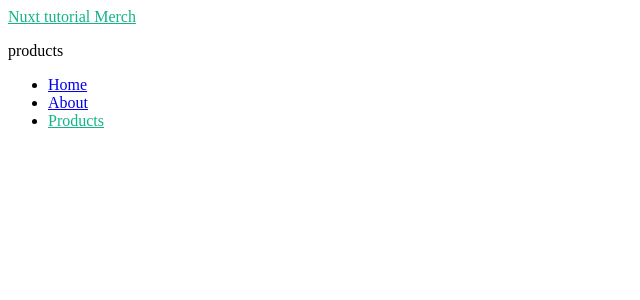
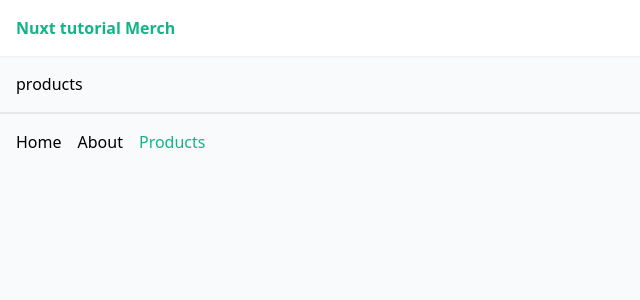
Before and after one commit to mkubincova/nuxt3-tutorial, a Nuxt app: page /products in a window 1280 px wide. Shown: the top 300 px of the page, without its empty margins (0-640 px from the left). Built offline with nearby package versions, Linux system fonts and the light colour scheme.

Commit message:
feat: tailwind

```diff
--- /dev/null
+++ b/assets/css/tailwind.css
@@ -0,0 +1,13 @@
+@tailwind base;
+@tailwind components;
+@tailwind utilities;
+
+body {
+    @apply bg-gray-50;
+}
+
+@layer components {
+    .btn {
+        @apply bg-[#12b488] text-white px-3 py-2 rounded-md text-sm;
+    }
+}
--- a/layouts/default.vue
+++ b/layouts/default.vue
@@ -1,9 +1,9 @@
 <template>
     <div>
-        <header>
-            <nav>
-                <NuxtLink to="/">Nuxt tutorial</NuxtLink>
-                <ul>
+        <header class="shadow-sm bg-white">
+            <nav class="container mx-auto p-4 flex justify-between">
+                <NuxtLink to="/" class="font-bold">Nuxt tutorial</NuxtLink>
+                <ul class="flex gap-4">
                     <li>
                         <NuxtLink to="/">Home</NuxtLink>
                     </li>
@@ -11,14 +11,14 @@
                         <NuxtLink to="/about">About</NuxtLink>
                     </li>
                     <li>
-                        <NuxtLink to="/products">Products</NuxtLink>
+                        <NuxtLink to="/products" class="btn">Products</NuxtLink>
                     </li>
                 </ul>
             </nav>
         </header>
 
         <!-- output page content -->
-        <div>
+        <div class="container mx-auto p-4">
             <slot />
         </div>
     </div>
--- a/layouts/products.vue
+++ b/layouts/products.vue
@@ -1,18 +1,18 @@
 <template>
     <div>
-        <header>
-            <nav>
-                <NuxtLink to="/products">Nuxt tutorial Merch</NuxtLink>
+        <header class="shadow-sm bg-white">
+            <nav class="container mx-auto p-4">
+                <NuxtLink to="/products" class="font-bold">Nuxt tutorial Merch</NuxtLink>
             </nav>
         </header>
 
         <!-- output page content -->
-        <div>
+        <div class="container mx-auto p-4">
             <slot />
         </div>
 
-        <footer>
-            <ul>
+        <footer class="container mx-auto p-4 flex justify-between border-t-2">
+            <ul class="flex gap-4">
                 <li>
                     <NuxtLink to="/">Home</NuxtLink>
                 </li>
--- a/nuxt.config.ts
+++ b/nuxt.config.ts
@@ -1,4 +1,7 @@
 // https://nuxt.com/docs/api/configuration/nuxt-config
 export default defineNuxtConfig({
-  devtools: { enabled: true }
-})
+  devtools: { enabled: true },
+  modules: [
+    '@nuxtjs/tailwindcss'
+  ]
+});
--- a/package.json
+++ b/package.json
@@ -15,6 +15,7 @@
     "vue-router": "^4.3.0"
   },
   "devDependencies": {
+    "@nuxtjs/tailwindcss": "^6.12.0",
     "sass": "^1.75.0"
   }
 }
```
Also changed, not shown: 1 other file (tests, documents, lock files or other folders).
